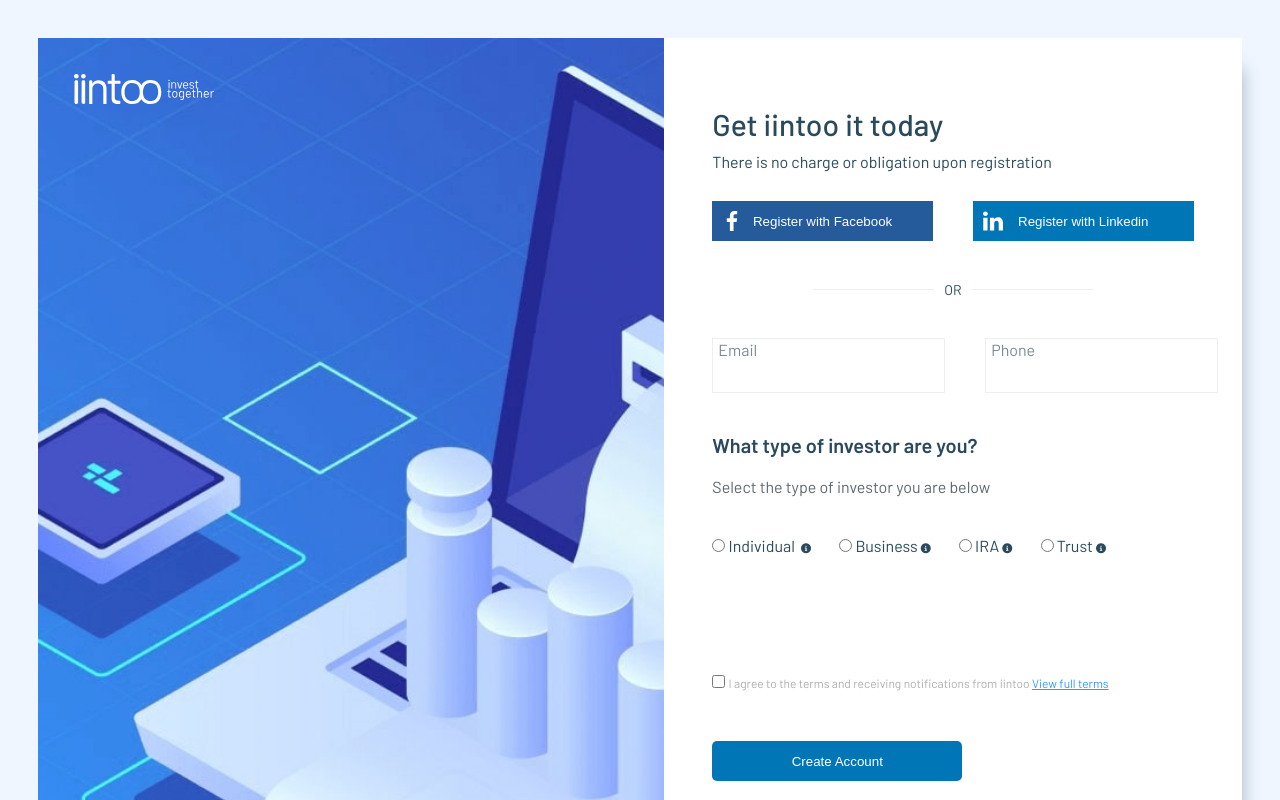
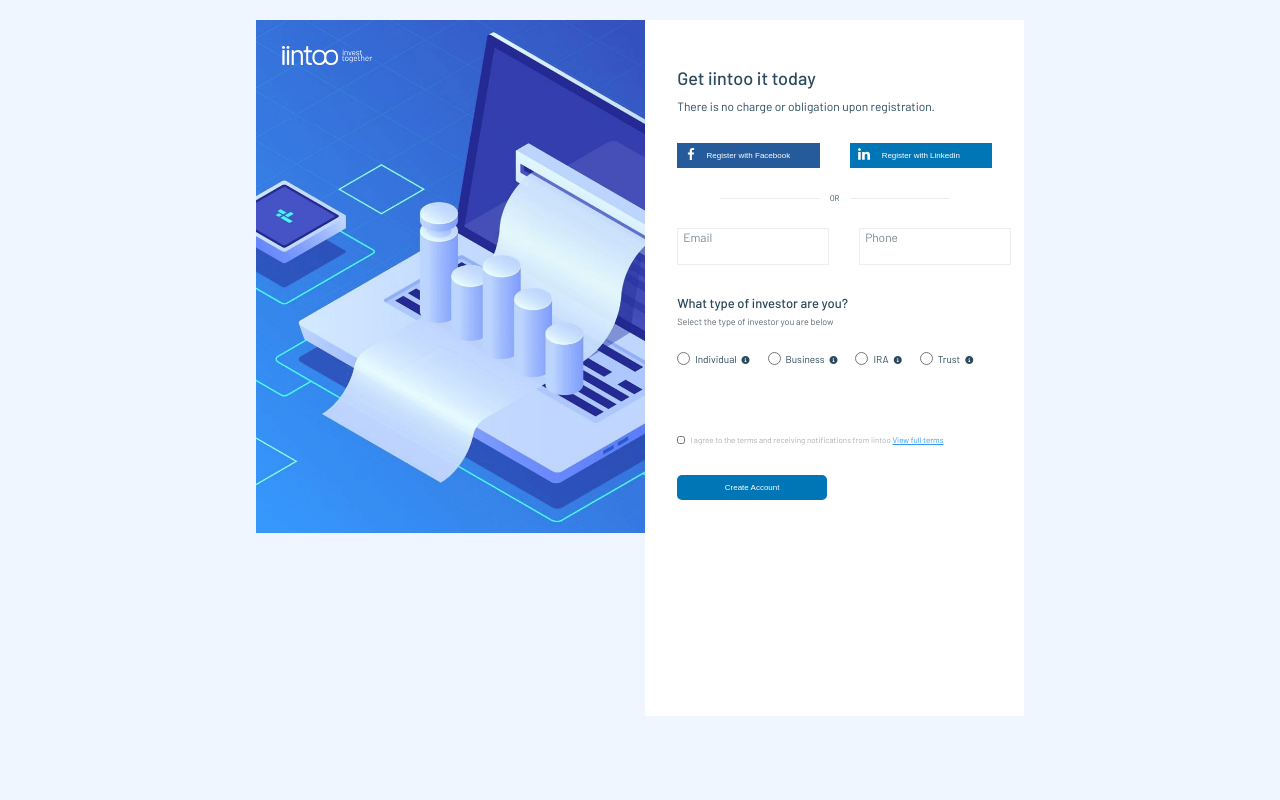
Before and after one commit to Elena-Li-scr/js-web-core-4.7, a plain HTML site: page index.html in a window 1280 px wide. Shown: the top 800 px of the page. Drawn offline with Linux system fonts and the light colour scheme.

Commit message:
fifth commit

```diff
--- a/index.html
+++ b/index.html
@@ -15,7 +15,7 @@
       <!-- right part -->
       <div class="form">
         <h1>Get iintoo it today</h1>
-        <p>There is no charge or obligation upon registration</p>
+        <p>There is no charge or obligation upon registration.</p>
         <!-- buttons fb, linkedin -->
         <div class="buttons-wrap">
           <button type="button" class="facebook">
@@ -46,43 +46,53 @@
             <input type="radio" name="investor-type" id="individual" />
             <label for="individual"
               >Individual
-              <i class="fa-solid fa-circle-info"></i>
+              <span class="tooltip">
+                <i class="fa-solid fa-circle-info tooltip-toggle"></i>
                 <span class="tooltip-text"
                   >I am a natural person investing on my own behalf as my sole
                   owner, joint tenant, or tenant in common</span
+                ></span
               ></label
             >
             <input type="radio" name="investor-type" id="business" />
             <label for="business"
-              >Business<i class="fa-solid fa-circle-info"></i>
+              >Business<span class="tooltip">
+                <i class="fa-solid fa-circle-info tooltip-toggle"></i>
                 <span class="tooltip-text"
                   >I am a natural person investing on my own behalf as my sole
                   owner, joint tenant, or tenant in common</span
+                ></span
               ></label
             >
             <input type="radio" name="investor-type" id="IRA" />
             <label for="IRA"
-              >IRA<i class="fa-solid fa-circle-info"></i>
+              >IRA<span class="tooltip">
+                <i class="fa-solid fa-circle-info tooltip-toggle"></i>
                 <span class="tooltip-text"
                   >I am a natural person investing on my own behalf as my sole
                   owner, joint tenant, or tenant in common</span
+                ></span
               ></label
             >
             <input type="radio" name="investor-type" id="trust" />
             <label for="trust"
-              >Trust<i class="fa-solid fa-circle-info"></i>
-              <span class="tooltip-text"
+              >Trust<span class="tooltip">
+                <i class="fa-solid fa-circle-info tooltip-toggle"></i>
+                <span class="tooltip-text tooltip-text-last"
                   >I am a natural person investing on my own behalf as my sole
                   owner, joint tenant, or tenant in common</span
+                ></span
               ></label
             >
           </div>
           <!-- agreement -->
+          <div class="checkbox">
             <input type="checkbox" name="agreement" />
             <label for="agreement"
               >I agree to the terms and receiving notifications from iintoo
               <a href="#">View full terms</a></label
             >
+          </div>
           <button type="submit" class="create-account">Create Account</button>
         </form>
       </div>
--- a/style.css
+++ b/style.css
@@ -6,7 +6,7 @@
 
 body {
   width: 100%;
-  height: 150vh;
+  height: 100vh;
   font-family: Barlow, sans-serif;
   color: #2a4a5c;
   background-color: #eff6ff;
@@ -14,37 +14,41 @@ body {
 
 .container {
   display: flex;
-  width: 94%;
-  margin: 3%;
-  box-shadow: 16px 16px 16px -15px rgba(42, 74, 92, 0.34);
+  width: 60%;
+  margin: 20px auto;
 }
 
 .logo {
   background-image: url(img/bg.jpg);
-  background-size: cover;
+  background-size: contain;
   background-repeat: no-repeat;
-  width: 60%;
-  height: 140vh;
+  width: 59%;
+  height: 85vh;
   padding: 1em;
   color: white;
 }
 
 .form {
   background-color: white;
-  padding: 3em;
-  width: 40%;
+  padding: 2em;
+  width: 41%;
+  height: 79vh;
 }
 
 h1 {
   font-weight: 500;
-  padding-top: 20px;
+  padding-top: 15px;
   padding-bottom: 10px;
-  font-size: 30px;
+  font-size: 18px;
+}
+
+h1 + p {
+  font-size: 12px;
 }
 
 div.logo img {
-  width: 140px;
-  padding: 20px;
+  width: 90px;
+  padding: 10px;
 }
 
 /* Кнопки Facebook, Linkedin */
@@ -54,18 +58,19 @@ div.logo img {
 }
 
 button {
-  width: 250px;
-  height: 40px;
+  width: 180px;
+  height: 25px;
   margin-top: 30px;
   position: relative;
   background-color: #0076b6;
   border: none;
   color: #ffffff;
-  font-weight: 200;
+  font-weight: 100;
+  font-size: 8px;
 }
 
 button.facebook {
-  margin-right: 40px;
+  margin-right: 30px;
   background-color: #255a9b;
 }
 
@@ -75,11 +80,11 @@ button:focus {
 }
 
 button img {
-  height: 20px;
+  height: 12px;
   padding: 5px;
   position: absolute;
-  left: 5px;
-  bottom: 5px;
+  left: 3px;
+  bottom: 3px;
 }
 
 /* OR */
@@ -88,9 +93,9 @@ button img {
   display: flex;
   align-items: center;
   text-align: center;
-  margin: 40px auto;
-  width: 300px;
-  font-size: 14px;
+  margin: 25px auto;
+  width: 250px;
+  font-size: 8px;
 }
 
 .line-text::after,
@@ -111,13 +116,13 @@ button img {
 }
 
 .form-control input {
-  height: 25px;
-  width: 215px;
-  padding: 20px 8px 8px 8px;
+  height: 15px;
+  width: 140px;
+  padding: 15px 5px 5px 5px;
   cursor: pointer;
   outline: none;
   border: 1px solid #eeeeee;
-  font-size: 16px;
+  font-size: 12px;
 }
 
 .form-control input:focus {
@@ -125,7 +130,7 @@ button img {
 }
 
 .form-control div:first-child {
-  margin-right: 40px;
+  margin-right: 30px;
 }
 
 .form-control label {
@@ -133,49 +138,63 @@ button img {
   left: 6px;
   top: 2px;
   color: #7b8a92;
+  font-size: 12px;
 }
 
 /* Тип инвестора */
 
 form p.investor {
-  font-weight: 600;
-  margin-top: 40px;
-  font-size: 20px;
+  font-weight: 500;
+  margin-top: 30px;
+  font-size: 13px;
 }
 
 form p.investor + p {
-  margin-top: 20px;
+  margin-top: 5px;
   color: #5f676e;
+  font-size: 9px;
 }
 
 .selection {
-  margin-top: 40px;
+  margin-top: 25px;
+  display: flex;
+  align-items: center;
 }
 
 /* Стили для информационного окна */
 
-i.fa-solid {
-  padding: 0;
-  margin-left: 3px;
-  margin-right: 25px;
+input[type="radio"] + label {
   font-size: 10px;
+  padding-left: 5px;
 }
 
+.tooltip {
+  margin-right: 15px;
+  position: relative;
+}
+.tooltip-toggle {
+  padding: 0;
+  margin: 0 3px;
+  font-size: 8px;
+}
 .tooltip-text {
-  font-size: 13px;
+  font-size: 8px;
   color: #96a5b1;
   font-weight: 400;
   text-transform: none;
-  padding: 10px;
+  padding: 5px;
   border-radius: 5px;
-  width: 230px;
+  width: 140px;
   box-shadow: 1px 11px 30px 4px rgba(42, 74, 92, 0.3);
   position: absolute;
   display: none;
-  margin-top: 10px;
+  margin-top: 8px;
 }
-
-input[type="radio"]:focus + label .tooltip-text {
+.tooltip-text-last {
+  right: 5px;
+}
+.tooltip-toggle:hover + .tooltip-text,
+.tooltip-toggle:focus + .tooltip-text {
   display: block;
 }
 
@@ -183,19 +202,28 @@ a {
   color: #3698fb;
 }
 
+div.checkbox {
+  margin-top: 70px;
+  display: flex;
+  align-items: center;
+}
+
 input[type="checkbox"] {
-  margin-top: 120px;
+  width: 8px;
+  height: 8px;
 }
 
 input[type="checkbox"] + label {
-  font-size: 12px;
+  font-size: 8px;
   color: #afafaf;
+  margin-left: 5px;
 }
 
 button.create-account {
-  margin-top: 50px;
+  margin-top: 30px;
   border-radius: 5px;
   background-color: #0076b6;
+  width: 150px;
 }
 
 button.create-account:hover,
```
Lines whose indentation alone changed are shown as unchanged.
